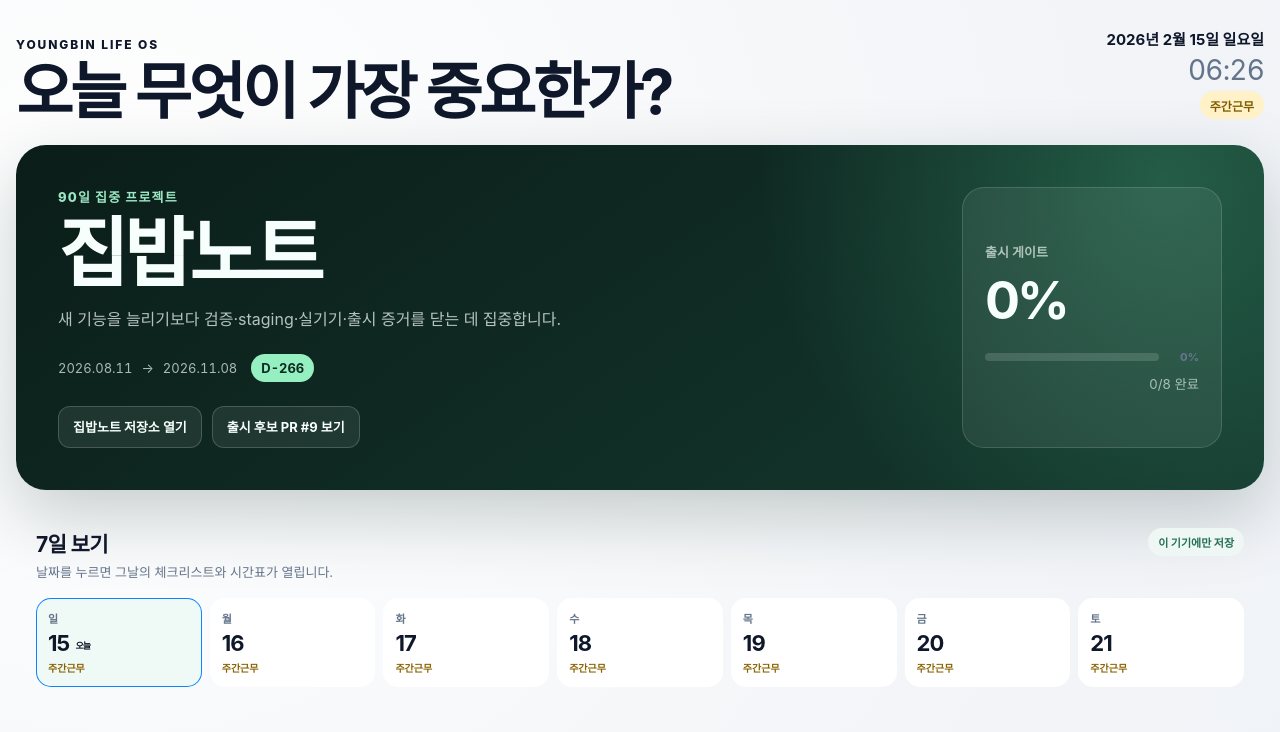
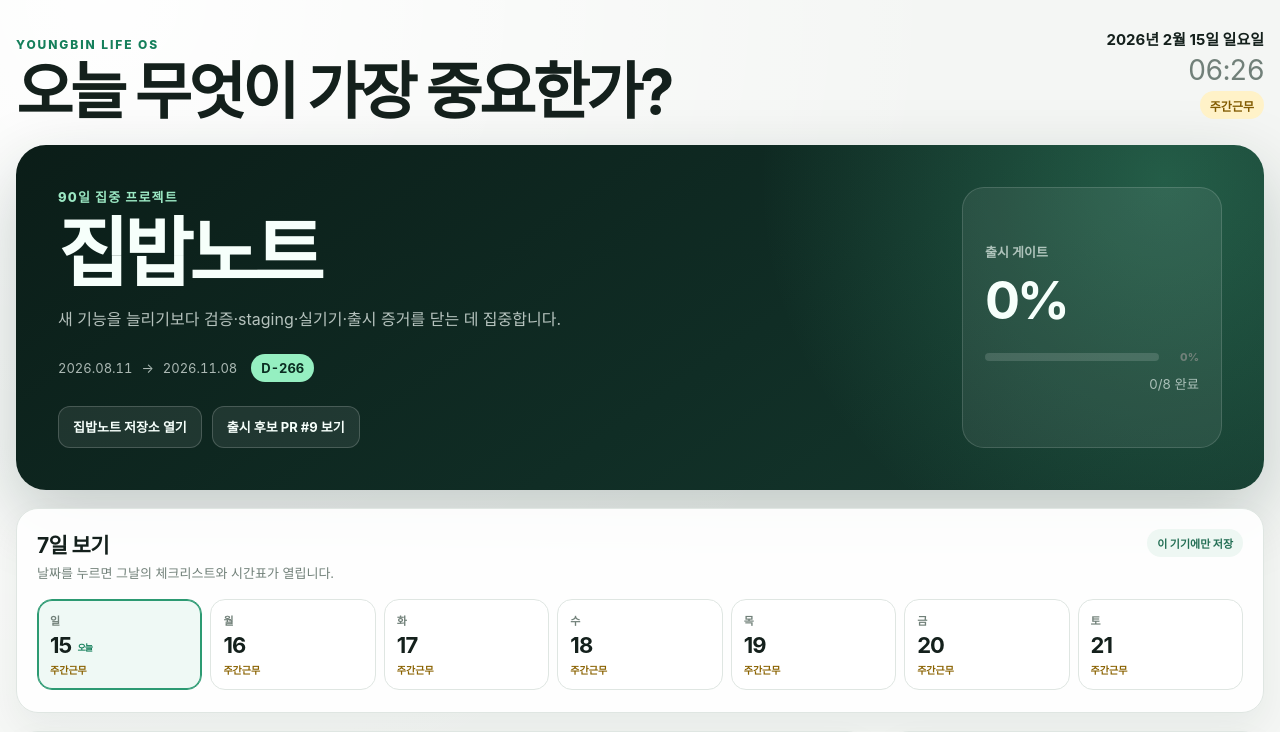
Before and after one commit to dudqks0319-cpu/personal-ops-dashboard, a Next.js app: page / in a window 1280 px wide. Shown: the top 732 px of the page. Built offline with nearby package versions, Linux system fonts and the light colour scheme.

Commit message:
style: define calm local-first life OS theme

```diff
--- a/src/app/globals.css
+++ b/src/app/globals.css
@@ -1,32 +1,38 @@
 :root {
-  --bg-1: #f3f5f8;
-  --bg-2: #e8edf5;
-  --text: #0f172a;
-  --muted: #64748b;
-  --card: rgba(255, 255, 255, 0.72);
-  --card-border: rgba(255, 255, 255, 0.7);
-  --shadow: 0 20px 40px rgba(15, 23, 42, 0.08);
-  --accent: #0a84ff;
+  --background: #f4f6f4;
+  --surface: rgba(255, 255, 255, 0.92);
+  --surface-subtle: #f0f3f1;
+  --text: #14201c;
+  --muted: #718079;
+  --muted-strong: #53625b;
+  --border: #dfe6e2;
+  --border-strong: #cbd5cf;
+  --accent: #2c9a72;
+  --accent-strong: #157f5b;
+  --shadow-sm: 0 14px 34px rgba(23, 49, 39, 0.06);
 }
 
 html,
 body {
   max-width: 100vw;
+  min-height: 100%;
   overflow-x: hidden;
 }
 
 body {
+  margin: 0;
   color: var(--text);
-  background: radial-gradient(circle at 10% 10%, #ffffff 0%, var(--bg-1) 35%, var(--bg-2) 100%);
-  font-family: "SF Pro Text", "SF Pro Display", "Apple SD Gothic Neo", "Pretendard", -apple-system, BlinkMacSystemFont, "Segoe UI", sans-serif;
+  background:
+    radial-gradient(circle at 8% 0%, rgba(255, 255, 255, 0.95), transparent 30%),
+    var(--background);
+  font-family: "SF Pro Text", "Apple SD Gothic Neo", "Pretendard", -apple-system,
+    BlinkMacSystemFont, "Segoe UI", sans-serif;
   -webkit-font-smoothing: antialiased;
   -moz-osx-font-smoothing: grayscale;
 }
 
 * {
   box-sizing: border-box;
-  padding: 0;
-  margin: 0;
 }
 
 button,
@@ -35,11 +41,26 @@ select {
   font: inherit;
 }
 
-button {
-  transition: all 0.2s ease;
+button,
+a,
+input,
+select {
+  -webkit-tap-highlight-color: transparent;
 }
 
 a {
   color: inherit;
   text-decoration: none;
 }
+
+button:focus-visible,
+a:focus-visible,
+input:focus-visible,
+select:focus-visible {
+  outline: 2px solid var(--accent);
+  outline-offset: 2px;
+}
+
+::selection {
+  background: rgba(44, 154, 114, 0.2);
+}
```
